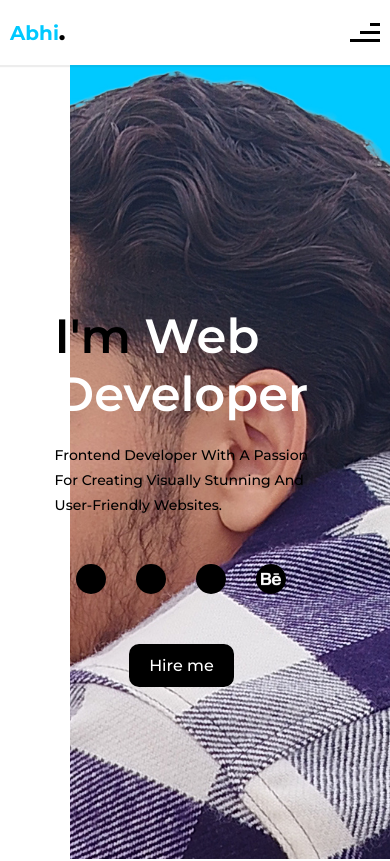
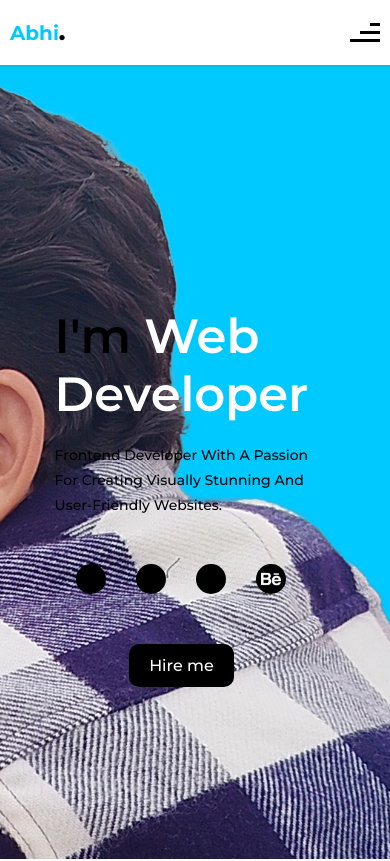
Before and after one commit to AbhiShekSehjal/myProtfolioWIthReact.js, a React (Vite) app: page / in a window 390 px wide. Shown: the top 861 px of the page. Built offline with nearby package versions, Linux system fonts and the light colour scheme; some icons are missing.

Commit message:
done mobile responsive 3

```diff
--- a/src/home/components/header/Header.css
+++ b/src/home/components/header/Header.css
@@ -110,7 +110,7 @@ h1 {
     .heroImage {
         height: 100vh;
         position: absolute;
-        width: 320px;
+        width: 100vh;
         border-radius: 0;
         animation: none;
     }
```
